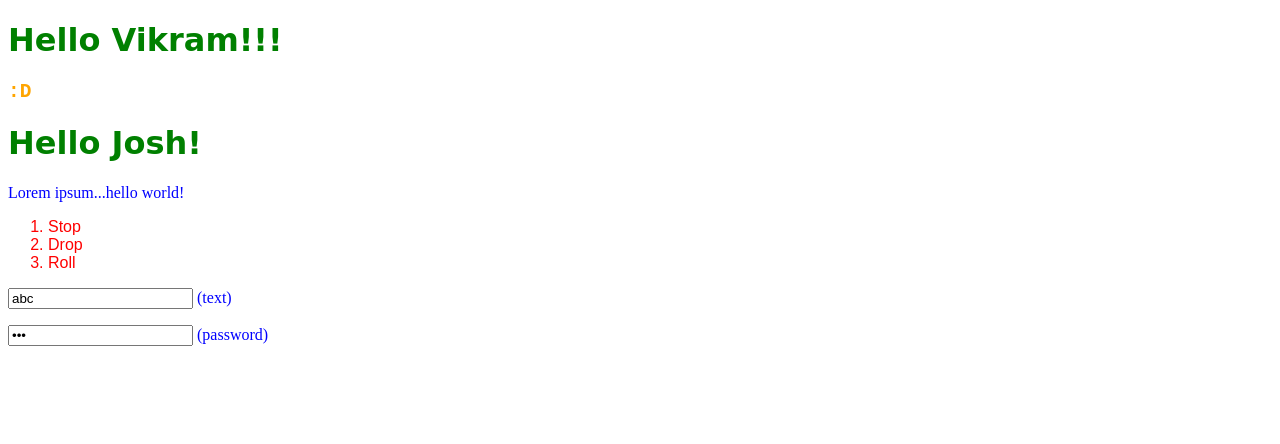
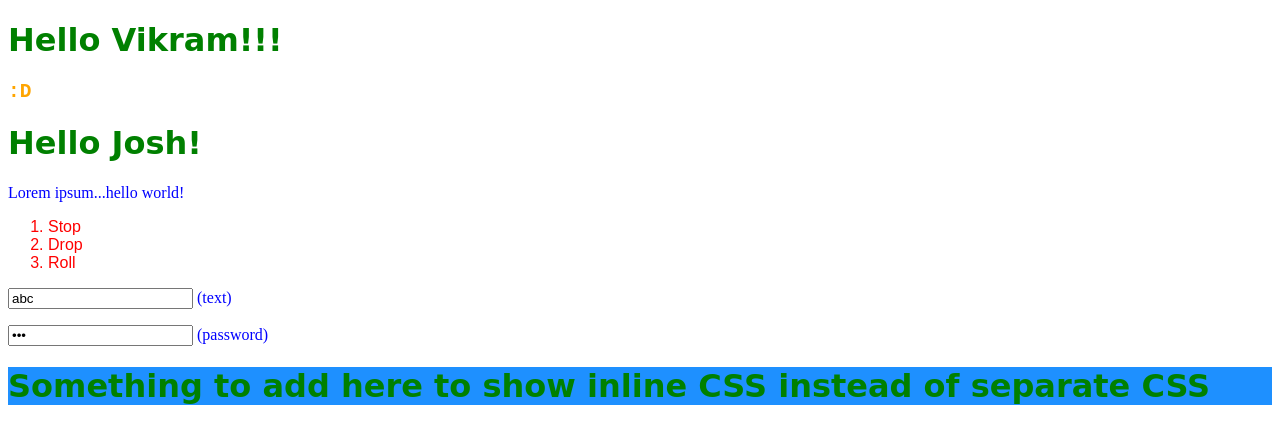
Before and after one commit to jxsoren/htmlPlayground, a website: page index.html in a window 1280 px wide. Drawn offline with Linux system fonts and the light colour scheme.

Commit message:
adding inline CSS

```diff
--- a/index.html
+++ b/index.html
@@ -21,6 +21,7 @@
     </ol>
     <p><input type="text" value="abc"> (text)</p>
     <p><input type="password" value="abc"> (password)</p>
+    <h1 style="background-color:DodgerBlue;">Something to add here to show inline CSS instead of separate CSS</h1>
 
 
     <!-- This needs to be at the very end of the body tag -->
```
